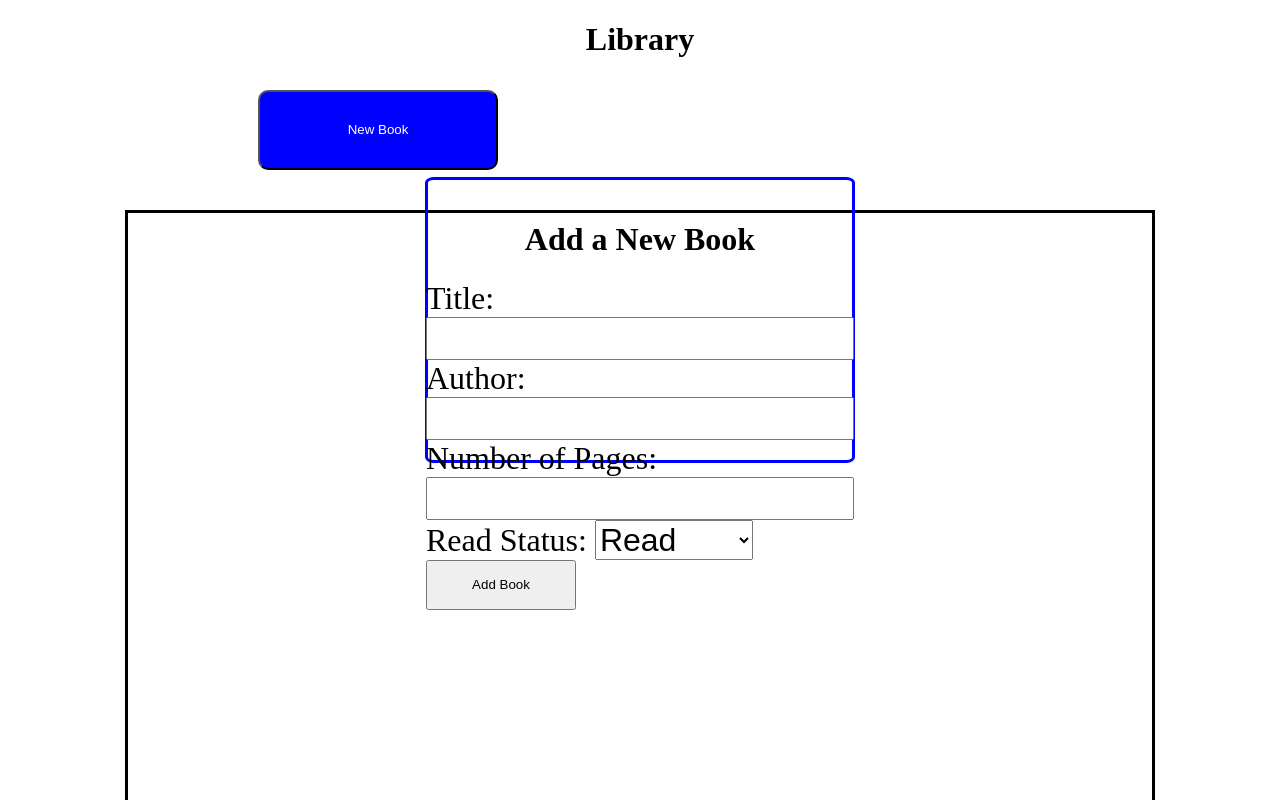
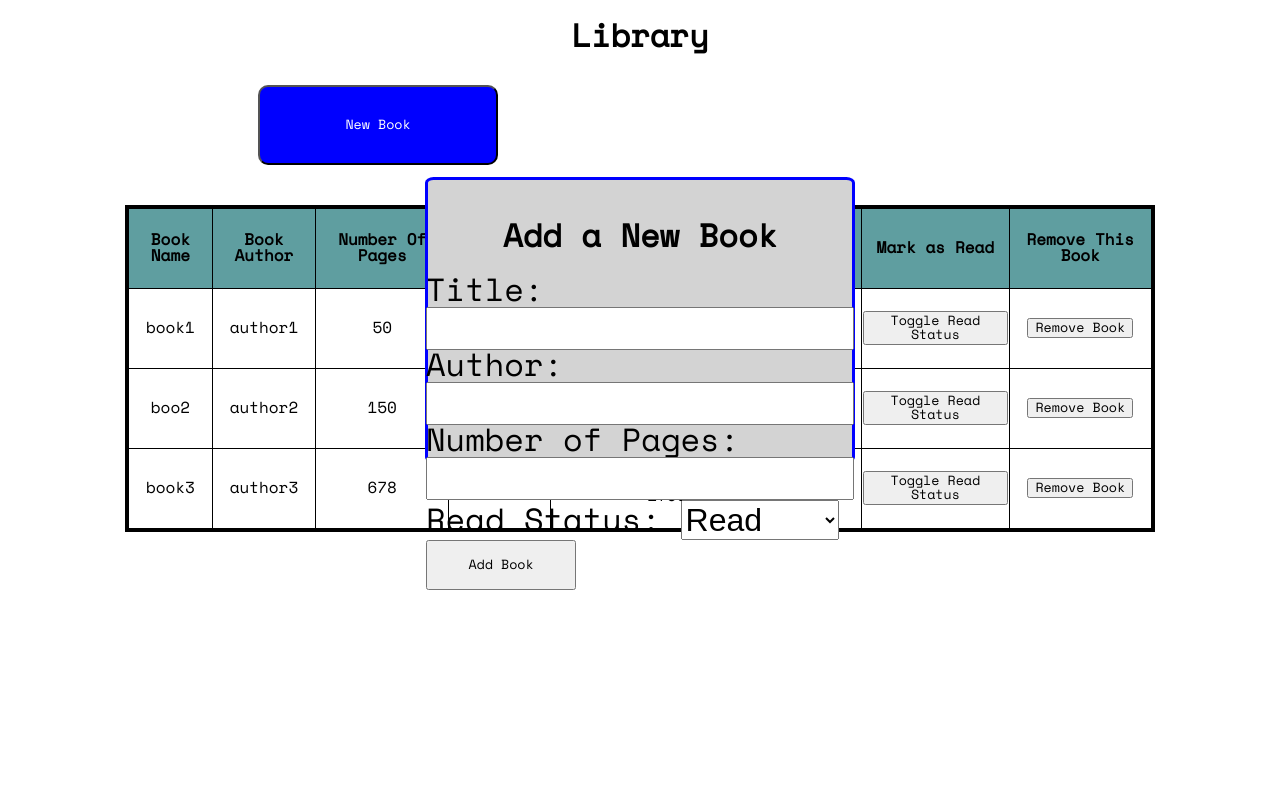
Before and after one commit to jabarRr/basic-library, a plain HTML site: page index.html in a window 1280 px wide. Both pictures are taken after a click on the button "New Book". Shown: the top 800 px of the page. Drawn offline with Linux system fonts and the light colour scheme.

Commit message:
all criteria met

```diff
--- a/index.html
+++ b/index.html
@@ -3,17 +3,13 @@
 <head>
     <meta charset="UTF-8">
     <meta name="viewport" content="width=device-width, initial-scale=1.0">
-    <title>Book Object</title>
+    <title>My Personal Library</title>
     <link rel="stylesheet" href="styles.css">
 </head>
 <body>
     <h1>Library</h1>
     <button class="addBookBtn">New Book</button>
-    <div class="container">
-
-
-
-        <div class="popUpDiv">
+    <div class="popUpDiv">
             <h1>Add a New Book</h1>
             <form>
             <div class="bookTitleDiv">
@@ -39,14 +35,30 @@
                 </select>
             </div>
 
-            <button class="submitBtn" type="button">Add Book</button>
+            <button class="submitBtn" type="reset">Add Book</button>
         </form>
 
-        </div>
+    </div>
 
-        <div class="bookSection">
 
-        </div>
+    <div class="container">
+
+        <table class="bookTable">
+            <thead>
+                <th>Book Name</th>
+                <th>Book Author</th>
+                <th>Number Of Pages</th>
+                <th>Read Status</th>
+                <th>Unique ID</th>
+                <th>Mark as Read</th>
+                <th>Remove This Book</th>
+            </thead>
+            <tbody class="bookSection">
+
+
+            </tbody>
+        </table>
+
 
     </div>
 
--- a/index.js
+++ b/index.js
@@ -1,4 +1,6 @@
 const myLibrary = [];
+let ticker = 0;
+
 
 function Book (title , author ,numOfPages, readStatus){
     if (!new.target){
@@ -10,12 +12,25 @@ function Book (title , author ,numOfPages, readStatus){
     this.author = author;
     this.numOfPages = numOfPages;
     this.readStatus = readStatus;
+    this.uniqueId = crypto.randomUUID();
 
 
-    this.info = function() {
-        return (`${this.title} by ${this.author}, ${this.numOfPages} pages, ${this.readStatus} `);
+}
+
+Book.prototype.changeReadStatus = function(){
+    if (this.readStatus == "read"){
+        this.readStatus = "not read"
     }
+    else if (this.readStatus != "read"){
+        this.readStatus = "read";
+    }
+
 }
+
+
+
+
+
 
 function addBookToLibrary(array,bookTitle, bookAuthor, bookPages, readStatus){
      // take params, create a book then store it in the array
@@ -25,14 +40,174 @@ function addBookToLibrary(array,bookTitle, bookAuthor, bookPages, readStatus){
 
 
     console.log("The Library", array);
-    console.log(newBook.info());
+
+}
+let loopCounter = 0;
+
+
+
+
+function displayBook (arrOfBooks) {
+
+
+    const createBtn = document.createElement("button");
+    const createAnotherBtn = document.createElement("button");
+
+
+    let indexSelectedBook = arrOfBooks.length - 1;
+    let selectedBook = arrOfBooks[indexSelectedBook]; // Index Position Of Selected Book
+    console.log("Selected Book", selectedBook);
+
+
+    let currentBookRow = tableRef.insertRow(-1);
+    let currentCellIndex = 0;
+
+    for (const prop in selectedBook){ // Each Prop In Boo
+
+        if (Object.prototype.hasOwnProperty.call(selectedBook, prop)){
+            console.log("Current Prop: ", prop);
+            let newCell = currentBookRow.insertCell(currentCellIndex);
+            newCellContent = selectedBook[prop];
+            newCell.append(newCellContent);
+            currentCellIndex ++;
+        }
+
+        }
+
+        let newCell = currentBookRow.insertCell(currentCellIndex);
+        if (selectedBook.readStatus == "read"){
+            console.log("its read");
+            createBtn.textContent = "Toggle Read Status";
+            createBtn.className = "readToggle";
+
+        }
+        else if (selectedBook.readStatus != "read"){
+            createBtn.textContent = "Toggle Read Status";
+            createBtn.className = "readToggle";
+
+
+        }
+        newCell.append(createBtn);
+
+
+        currentCellIndex++;
+        newCell = currentBookRow.insertCell(currentCellIndex);
+
+        createAnotherBtn.textContent = "Remove Book"
+        createAnotherBtn.className = "removeBook"
+
+        newCell.append(createAnotherBtn);
+
+
+
 }
 
+
+
+
+
+
+
+const tableRef  = document.querySelector(".bookSection");
 
 
 const addBookBtn = document.querySelector(".addBookBtn");
 const popUpDiv = document.querySelector(".popUpDiv");
 const sumbitBtn = document.querySelector(".submitBtn");
+const bookSection = document.querySelector(".bookSection");
+
+
+const newBookRow = document.createElement("tr");
+
+
+
+const newBookData = document.createElement("td");
+// Demo Books New Table Row with Tb data for each paramater;
+
+addBookToLibrary(myLibrary, "book1" , "author1" , 50, "read");
+displayBook(myLibrary);
+addBookToLibrary(myLibrary, "boo2" , "author2" , 150, "unread");
+displayBook(myLibrary);
+addBookToLibrary(myLibrary, "book3" , "author3" , 678, "read");
+displayBook(myLibrary);
+
+
+
+
+
+
+
+tableRef.addEventListener("click", (e) => {
+    let tableRowLs = tableRef.querySelectorAll("tr");
+    let tableRowCount = tableRef.childElementCount;
+
+    console.log("Tbl Row Count", tableRowCount);
+    if (e.target.classList.contains("readToggle")) {
+        const currentRow = e.target.parentElement.parentElement; // Gets the current Row of The Button
+        const currentRowLs = currentRow.childElementCount;
+
+        console.log("Clicked:", currentRow);
+
+        for (let i =0; i < tableRowCount; i++){
+
+            console.log("");
+            console.log("tableRowlist I: ", tableRowLs[i]);
+            console.log("current row =", currentRow);
+            console.log("");
+
+
+            if (tableRowLs[i] == currentRow){
+                console.log(`This is the ${i} Row`);
+
+                const tableCellLs = currentRow.querySelectorAll("td");
+
+                console.log("cell list", tableCellLs);
+
+                let currentObj = myLibrary[i];
+                console.log("Current Object", currentObj);
+
+                currentObj.changeReadStatus();
+
+                let updatedReadCellSelect = tableCellLs[3];
+
+                console.log("Selected Cell: ", updatedReadCellSelect);
+                updatedReadCellSelect.textContent = currentObj.readStatus;
+
+                console.log("New Current Object", currentObj);
+            }
+
+        }
+    }
+    if (e.target.classList.contains("removeBook")){
+        console.log("Delete Button Clicked");
+        const currentRow = e.target.parentElement.parentElement;
+        const currentRowLs = currentRow.childElementCount;
+
+        const tableCellLs = currentRow.querySelectorAll("td");
+
+        for (let i = 0; i < currentRowLs; i++){
+
+
+            console.log("Selected Cell", tableCellLs[i]);
+            currentRow.removeChild(tableCellLs[i])
+
+            let childrenLeft = currentRow.childElementCount;
+
+            console.log("child count", childrenLeft);
+
+            if (childrenLeft == 0){
+                tableRef.removeChild(currentRow);
+            }
+            //currentRow.deleteCell(i);
+            //console.log("selected Cell again: ", tableCellLs[i]);
+
+        }
+
+    }
+});
+
+
+
 
 
 addBookBtn.addEventListener("click", function(e){
@@ -47,6 +222,8 @@ addBookBtn.addEventListener("click", function(e){
 });
 
 sumbitBtn.addEventListener("click", function(e){
+
+
     bookTitle = document.querySelector("#bookTitle").value;
     bookAuthor = document.querySelector("#bookAuthor").value;
     bookPages = document.querySelector("#numOfPages").value;
@@ -54,6 +231,12 @@ sumbitBtn.addEventListener("click", function(e){
     addBookToLibrary(myLibrary, bookTitle, bookAuthor, bookPages, readStatus);
 
 
+    displayBook(myLibrary);
+
+
+
+
+
 
     console.log("Total Library", myLibrary);
     popUpDiv.style.visibility = "hidden";
--- a/styles.css
+++ b/styles.css
@@ -1,3 +1,18 @@
+@font-face {
+    font-family: "monospace";
+    src:
+    url("fonts/spacemono-regular-webfont.woff2") format("woff2"),
+    url("fonts/spacemono-regular-webfont.woff") format("woff");
+}
+
+:root{
+    font-family: "monospace", sans-serif;
+}
+button{
+    font-family: "monospace", sans-serif;
+}
+
+
 h1{
     text-align: center;
 }
@@ -7,7 +22,7 @@ h1{
     justify-self: center;
     border: solid;
     width: 80vw;
-    height: 800px;
+
 }
 
 .formSection{
@@ -29,6 +44,7 @@ h1{
 }
 
 .popUpDiv{
+    background-color: lightgrey;
     padding: 20px;
     border-radius: 2%;
     display: grid;
@@ -42,6 +58,7 @@ h1{
     top: 40%;
     left: 50%;
     transform: translate(-50%, -50%);
+    background-color: lightgrey1;
 }
 
 .popUpDiv div,
@@ -55,3 +72,25 @@ h1{
     height: 50px;
 
 }
+
+
+
+tr{
+    height: 80px;
+    text-align: center;
+}
+
+tr:hover{
+    background-color: lightgray;
+}
+
+table,th,td {
+    border: 1px solid black;
+}
+th{
+    background-color: cadetblue;
+}
+
+table{
+    border-collapse: collapse;
+}
```
Also changed, not shown: fonts/spacemono-regular-webfont.woff (added), fonts/spacemono-regular-webfont.woff2 (added).
